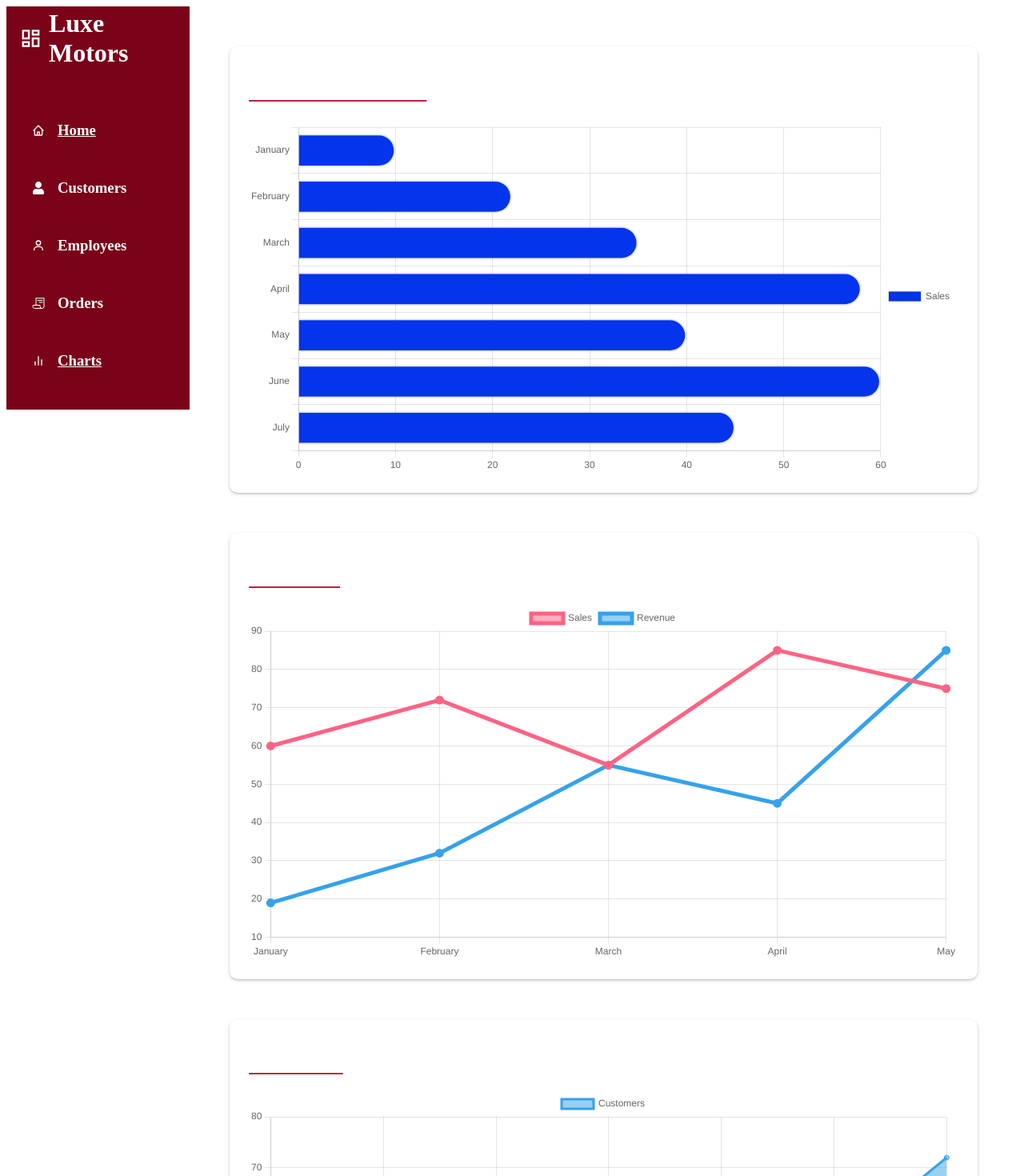
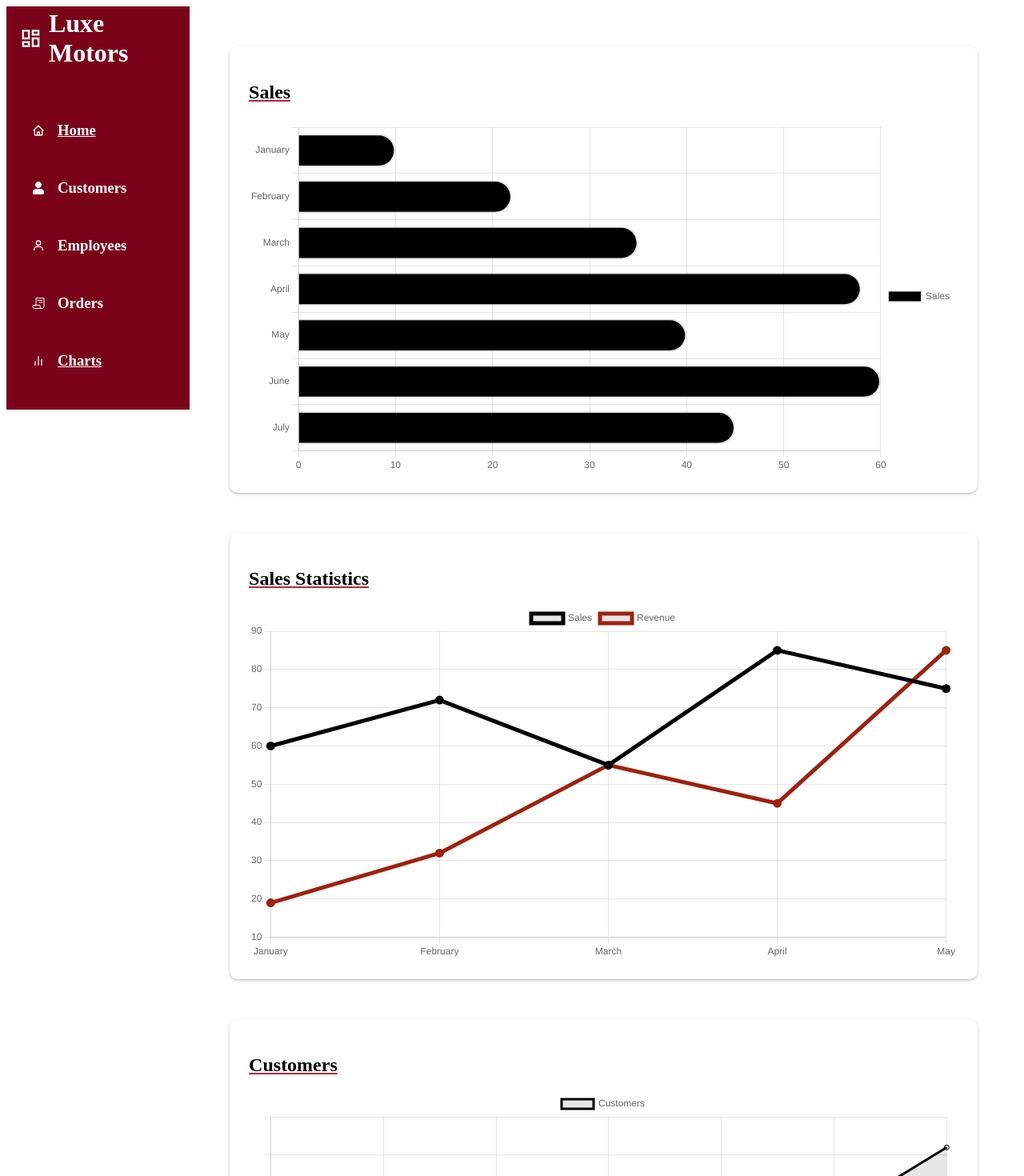
Before and after one commit to bechara-rizk/DealershipTeamOne, a Next.js app: page /dashboard/charts in a window 1280 px wide. Shown: the top 1470 px of the page at 80% size. Built offline with nearby package versions, Linux system fonts and the light colour scheme.

Commit message:
Styling Sales Statistics for dealer

```diff
--- a/src/charts/AreaChart.js
+++ b/src/charts/AreaChart.js
@@ -28,8 +28,20 @@ export const options = {
         legend: {
             position: 'top',
         },
-
     },
+    scales: {
+        y: {
+            beginAtZero: true,
+            ticks: {
+                color: 'white'
+            }
+        },
+        x: {
+            ticks: {
+                color: 'white'
+            }
+        }
+    }
 };
 
 const labels = ['January', 'February', 'March', 'April', 'May', 'June', 'July'];
@@ -41,19 +53,20 @@ export const data = {
             fill: true,
             label: 'Customers',
             data: [20, 35, 25, 48, 62, 54, 72],
-            borderColor: 'rgb(53, 162, 235)',
-            backgroundColor: 'rgba(53, 162, 235, 0.5)',
+            borderColor: 'black', // trendline color
+            backgroundColor: 'rgba(128, 128, 128, 0.2)', // grey area
         },
     ],
 };
 
+
 const AreaChart = () => {
     return (
         <div className='chart'>
-            <h2>Area Chart</h2>
+            <h2 style={{color: 'black'}}>Customers</h2>
             <Line options={options} data={data} />
         </div>
     )
 }
 
-export default AreaChart
+export default AreaChart;
--- a/src/charts/HorizontalBarChart.js
+++ b/src/charts/HorizontalBarChart.js
@@ -42,7 +42,7 @@ export const data = {
     {
       label: "Sales",
       data:[10,22, 35 ,58, 40,60, 45],
-      backgroundColor: "#0434ec",
+      backgroundColor: 'black',
       borderRadius: 25,
     },
   ],
@@ -51,7 +51,7 @@ export const data = {
 const HorizontalBarChart = () => {
   return (
     <div className="chart">
-      <h2>Horizontal Bar Chart</h2>
+      <h2 style={{color: 'black'}}>Sales </h2>
       <Bar options={options} data={data}/>
     </div>
   )
--- a/src/charts/LineChart.js
+++ b/src/charts/LineChart.js
@@ -24,8 +24,12 @@ export const options = {
   plugins: {
     legend: {
       position: 'top',
+      fill: false,
     },
+
   },
+
+
 };
 
 const labels = ['January', 'February', 'March', 'April', 'May'];
@@ -35,16 +39,20 @@ export const data = {
   datasets: [
       {
           label: 'Sales',
+          fill: false,
           data: ['60',"72","55","85","75"],
-          borderColor: 'rgb(255, 99, 132)',
-          backgroundColor: 'rgba(255, 99, 132,0.5)',
+
+          borderColor: 'black',
+
           borderWidth: 5
+
       },
       {
           label: 'Revenue',
           data: [19,32,55,45,85],
-          borderColor: 'rgb(53, 162, 235)',
-          backgroundColor: 'rgba(53, 162, 235, 0.5)',
+          fill: false,
+          borderColor: '#9F210D',
+
           borderWidth: 5
       },
   ],
@@ -53,10 +61,10 @@ export const data = {
 const LineChart = () => {
   return (
     <div className="chart">
-      <h2>Line Chart</h2>
+      <h2 style={{color: 'black'}}>Sales Statistics</h2>
       <Line options={options} data={data}/>
     </div>
   )
 }
 
-export default LineChart
+export default LineChart;
```
